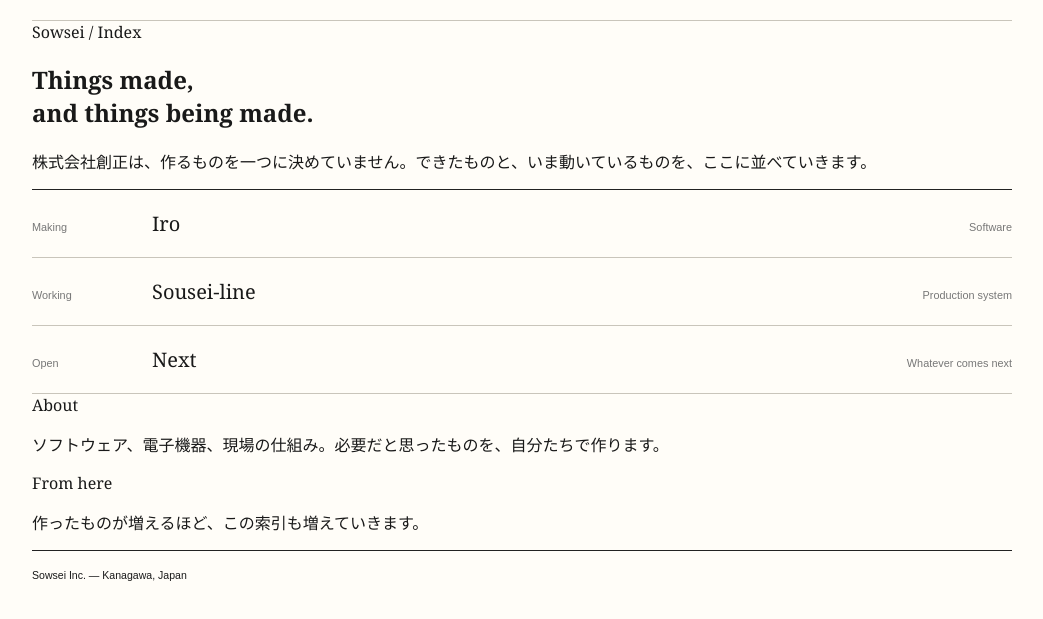
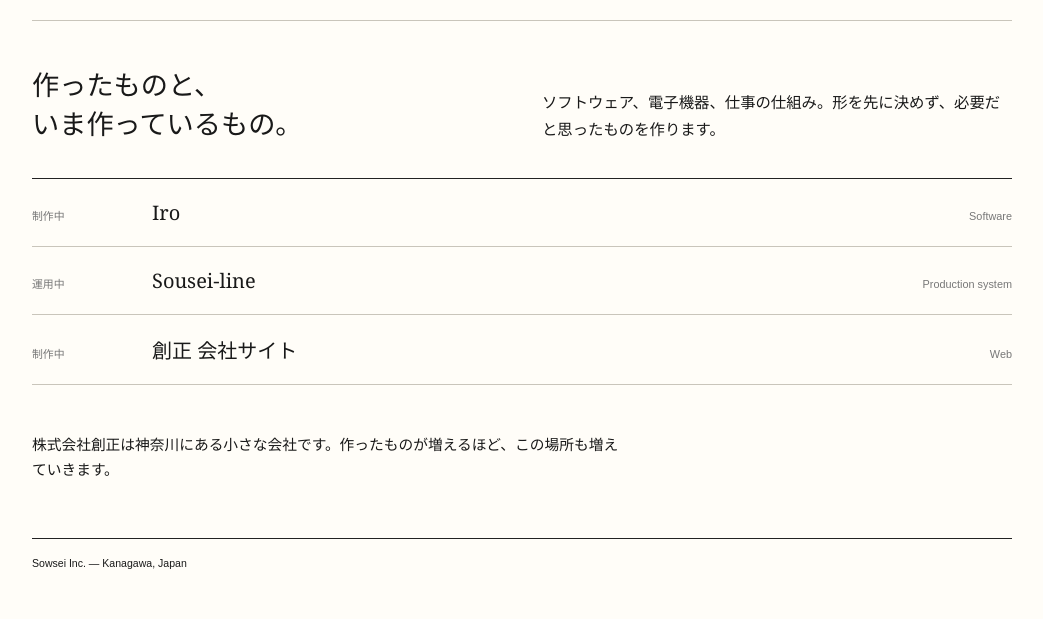
Before and after one commit to sowsei-inc/sowsei-site, an Astro site: page / in a window 1280 px wide. Shown: the part 51-670 px from the top of the page, without its empty margins (118-1161 px from the left). Built offline with nearby package versions, Linux system fonts and the light colour scheme; Astro itself is replaced by a stand-in of ours.

Commit message:
Differentiate first-view concept

```diff
--- a/src/pages/index.astro
+++ b/src/pages/index.astro
@@ -1,4 +1,4 @@
 ---
 import BaseLayout from '../layouts/BaseLayout.astro';
 ---
-<BaseLayout title="Sowsei Inc."><section class="hero"><div class="eyebrow">Sowsei / Index</div><h1>Things made,<br/>and things being made.</h1><p>株式会社創正は、作るものを一つに決めていません。できたものと、いま動いているものを、ここに並べていきます。</p></section><section class="works"><article class="work"><span class="state">Making</span><strong>Iro</strong><small>Software</small></article><article class="work"><span class="state">Working</span><strong>Sousei-line</strong><small>Production system</small></article><article class="work"><span class="state">Open</span><strong>Next</strong><small>Whatever comes next</small></article></section><section class="after"><div><span class="section-label">About</span><p>ソフトウェア、電子機器、現場の仕組み。必要だと思ったものを、自分たちで作ります。</p></div><div><span class="section-label">From here</span><p>作ったものが増えるほど、この索引も増えていきます。</p></div></section></BaseLayout>
+<BaseLayout><section class="lead"><h1>作ったものと、<br/>いま作っているもの。</h1><p>ソフトウェア、電子機器、仕事の仕組み。形を先に決めず、必要だと思ったものを作ります。</p></section><section class="works"><article class="work"><span class="state">制作中</span><strong>Iro</strong><small>Software</small></article><article class="work"><span class="state">運用中</span><strong>Sousei-line</strong><small>Production system</small></article><article class="work"><span class="state">制作中</span><strong>創正 会社サイト</strong><small>Web</small></article></section><p class="bottom">株式会社創正は神奈川にある小さな会社です。作ったものが増えるほど、この場所も増えていきます。</p></BaseLayout>
```
